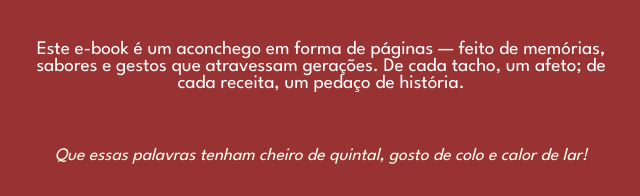
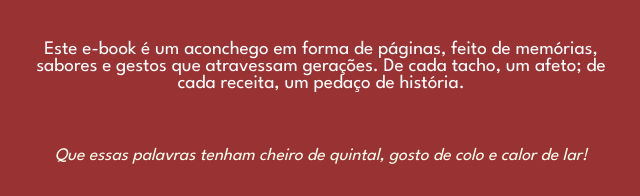
Before and after one commit to MSilvaArtesanais/Geleias, a plain HTML site: page index.html in a window 1280 px wide. Shown: the part 402-598 px from the top of the page, 319-959 px from the left. Drawn offline with Linux system fonts and the light colour scheme.

Commit message:
index.html

```diff
--- a/index.html
+++ b/index.html
@@ -122,7 +122,7 @@ a.button:active {
   <div class="overlay">
     <img src="LOGO.png" alt="Logo M.Silva">
     <h1>Entre Frutas e Memórias</h1>
-    <p>Este e-book é um aconchego em forma de páginas — feito de memórias, sabores e gestos que atravessam gerações. De cada tacho, um afeto; de cada receita, um pedaço de história.</p>
+    <p>Este e-book é um aconchego em forma de páginas, feito de memórias, sabores e gestos que atravessam gerações. De cada tacho, um afeto; de cada receita, um pedaço de história.</p>
     <p class="quote">Que essas palavras tenham cheiro de quintal, gosto de colo e calor de lar!</p>
     <a href="Receitas para harmonizar com Geleias M. Silva.pdf" class="button" download>Baixar e-book</a>
   </div>
```
